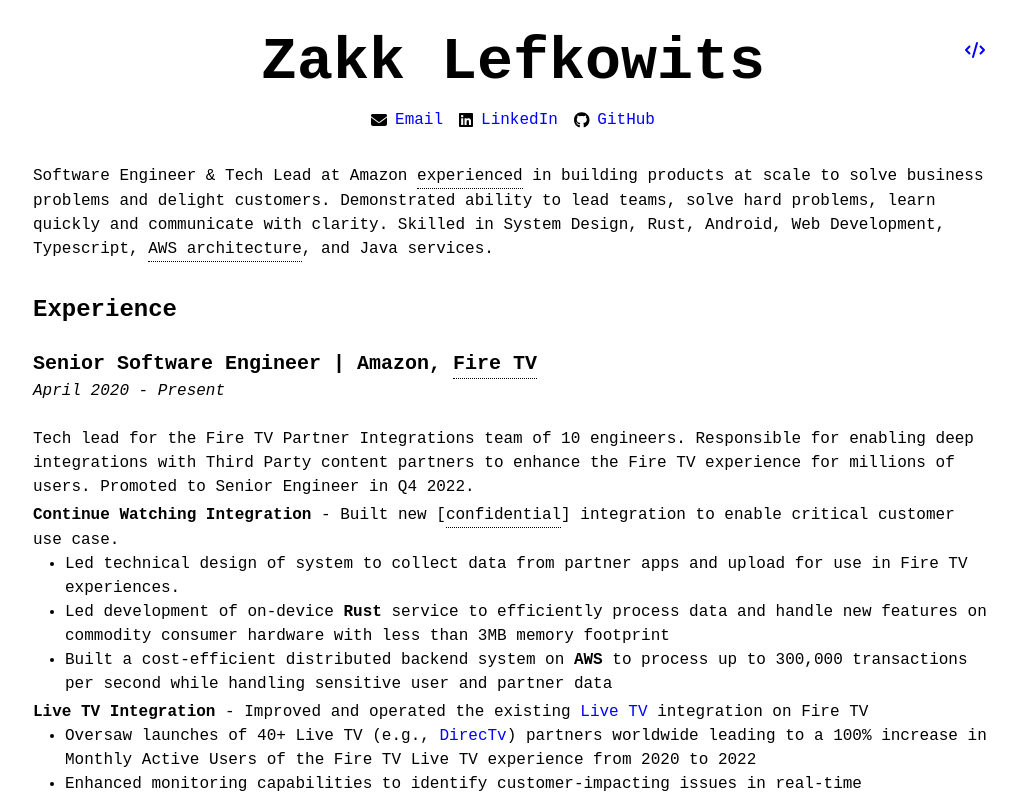
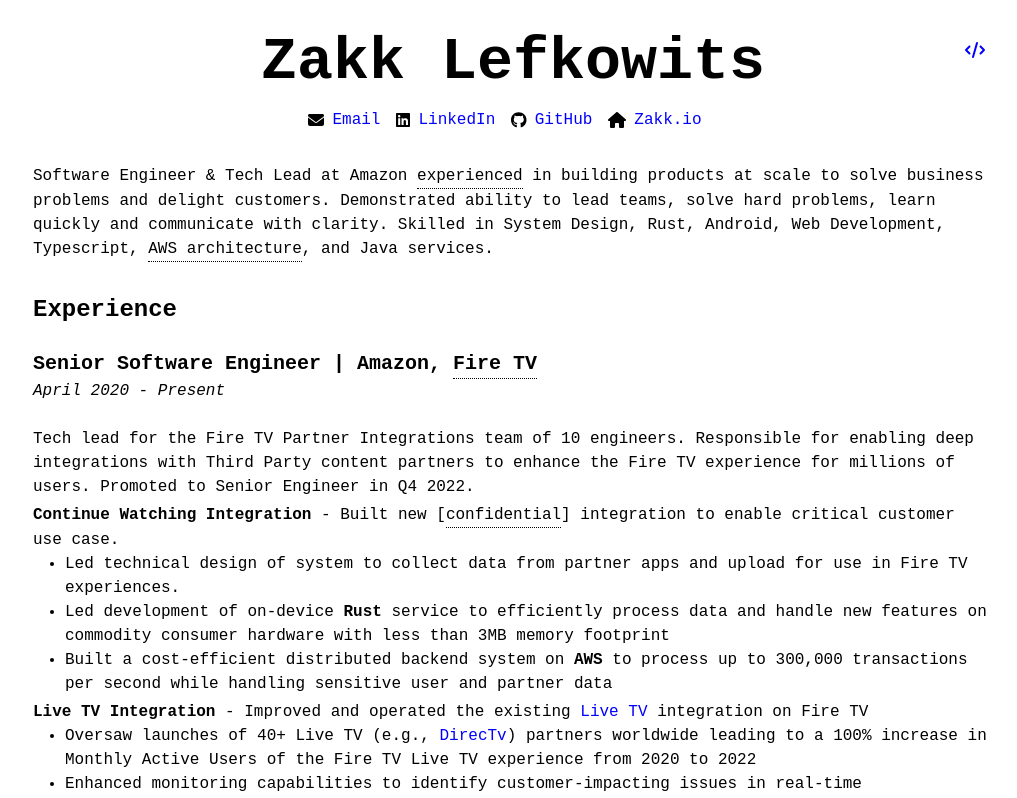
Before and after one commit to zakkl13/interactive-resume, a Next.js app: page /resume in a window 1280 px wide. Shown: the top 798 px of the page, without its empty margins (127-1144 px from the left). Built offline with nearby package versions, Linux system fonts and the light colour scheme.

Commit message:
home page link from resume

```diff
--- a/components/resume.tsx
+++ b/components/resume.tsx
@@ -1,9 +1,10 @@
 import React from "react";
 import { FontAwesomeIcon } from "@fortawesome/react-fontawesome";
-import { faDownload, faEnvelope, faCode, } from "@fortawesome/free-solid-svg-icons";
+import { faDownload, faEnvelope, faCode, faHome } from "@fortawesome/free-solid-svg-icons";
 import { faGithub, faLinkedin } from "@fortawesome/free-brands-svg-icons";
 import { Experience, Education, ExperienceDescription, ExperienceSubDescription, ResumeData } from "@/data/resumeData";
 import { parseFormattedText } from "@/utils/formatter";
+import Link from "next/link";
 
 export interface ResumeProps {
     data: ResumeData
@@ -72,10 +73,17 @@
         <FontAwesomeIcon icon={faLinkedin} className="mr-2" />
         <a href={data.linkedin}>LinkedIn</a>
       </div>
-      <div className="flex items-center">
+      <div className="flex items-center mr-4">
         <FontAwesomeIcon icon={faGithub} className="mr-2" />
         <a href={data.github}>GitHub</a>
       </div>
+      <div className="flex items-center mr-4">
+          <FontAwesomeIcon icon={faHome} className="mr-2" />
+          <Link href="/">
+            Zakk.io
+          </Link>
+      </div>
+
     </div>
     <p className="mb-8">{parseFormattedText(data.summary)}</p>
 
```
